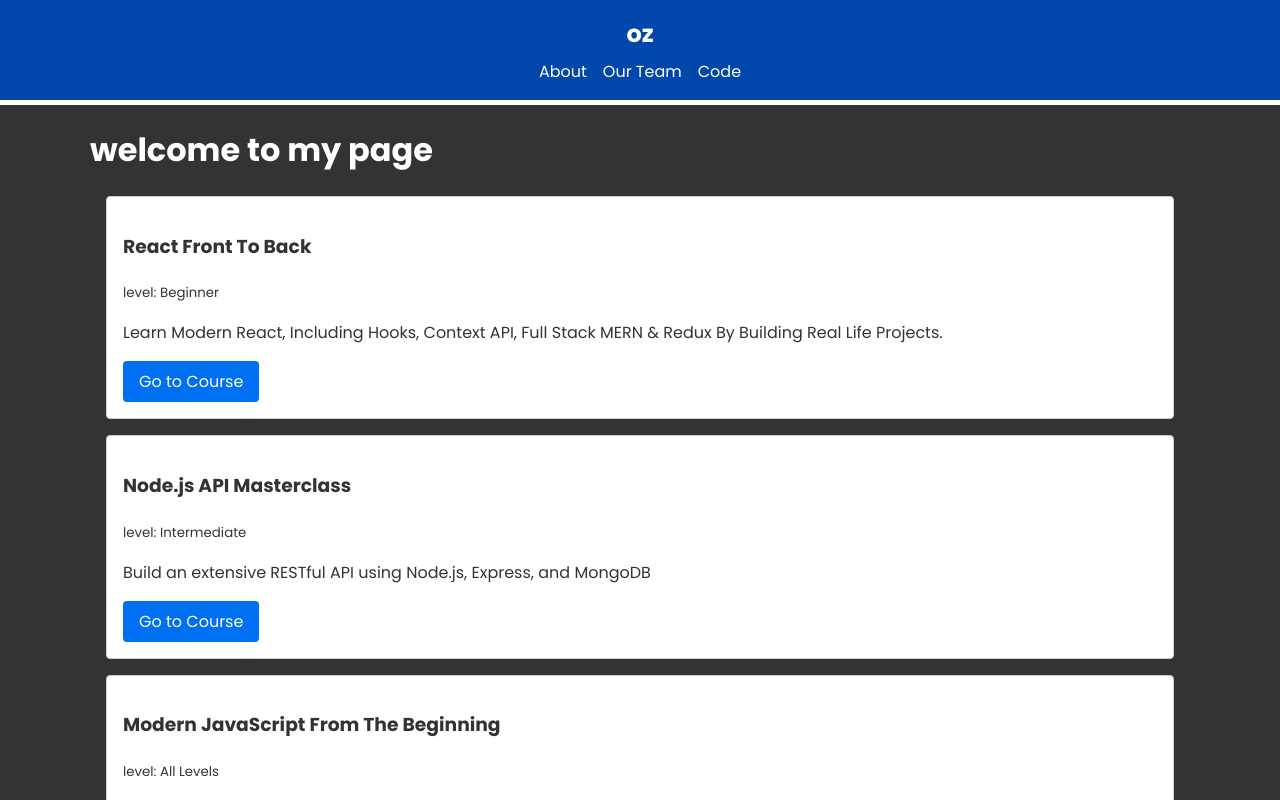
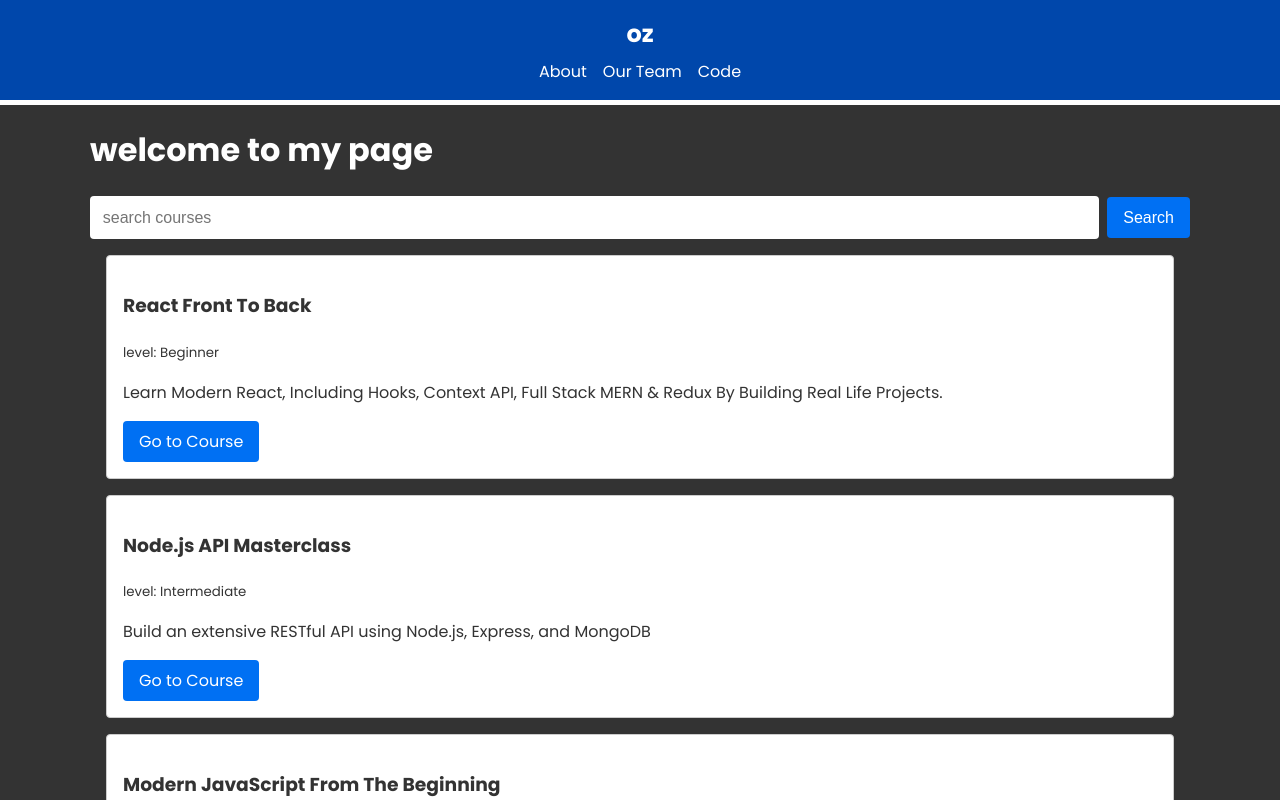
Before and after one commit to omar-zeineddine/next-13-github-api, a Next.js app: page / in a window 1280 px wide. Shown: the top 800 px of the page. Built offline with nearby package versions, Linux system fonts and the light colour scheme.

Commit message:
feat - add course search

```diff
--- /dev/null
+++ b/app/components/CourseSearch.jsx
@@ -0,0 +1,31 @@
+"use client";
+import { useState } from "react";
+
+const CourseSearch = ({ getSearchResults }) => {
+  const [query, setQuery] = useState("");
+
+  const handleSubmit = async (e) => {
+    e.preventDefault();
+
+    const res = await fetch(`/api/courses/search?query=${query}`);
+    const courses = await res.json();
+
+    getSearchResults(courses);
+  };
+
+  return (
+    <form className="search-form" onSubmit={handleSubmit}>
+      <input
+        type="text"
+        className="search-input"
+        placeholder="search courses"
+        value={query}
+        onChange={(e) => setQuery(e.target.value)}
+      />
+      <button className="search-button" type="submit">
+        Search
+      </button>
+    </form>
+  );
+};
+export default CourseSearch;
--- a/app/components/Courses.jsx
+++ b/app/components/Courses.jsx
@@ -1,13 +1,13 @@
 import Link from "next/link";
 
-async function fetchCourses() {
-  const response = await fetch("http://localhost:3000/api/courses");
-  const courses = await response.json();
-  return courses;
-}
+// async function fetchCourses() {
+//   const response = await fetch("http://localhost:3000/api/courses");
+//   const courses = await response.json();
+//   return courses;
+// }
 
-const Courses = async () => {
-  const courses = await fetchCourses();
+const Courses = ({ courses }) => {
+  // const courses = await fetchCourses();
   console.log(courses);
   return (
     <div className="courses">
--- a/app/page.jsx
+++ b/app/page.jsx
@@ -1,11 +1,33 @@
-import Link from "next/link";
+"use client";
+
+import { useState, useEffect } from "react";
 import Courses from "./components/Courses";
+import Loading from "./loading";
+import CourseSearch from "./components/CourseSearch";
 
 const HomePage = () => {
+  const [courses, setCourses] = useState([]);
+  const [loading, setLoading] = useState(true);
+
+  useEffect(() => {
+    const fetchCourses = async () => {
+      const res = await fetch("http://localhost:3000/api/courses");
+      const data = await res.json();
+      setCourses(data);
+      setLoading(false);
+    };
+    fetchCourses();
+  }, []);
+
+  if (loading) {
+    return <Loading />;
+  }
+
   return (
     <>
       <h1>welcome to my page</h1>
-      <Courses />
+      <CourseSearch getSearchResults={(results) => setCourses(results)} />
+      <Courses courses={courses} />
     </>
   );
 };
```
